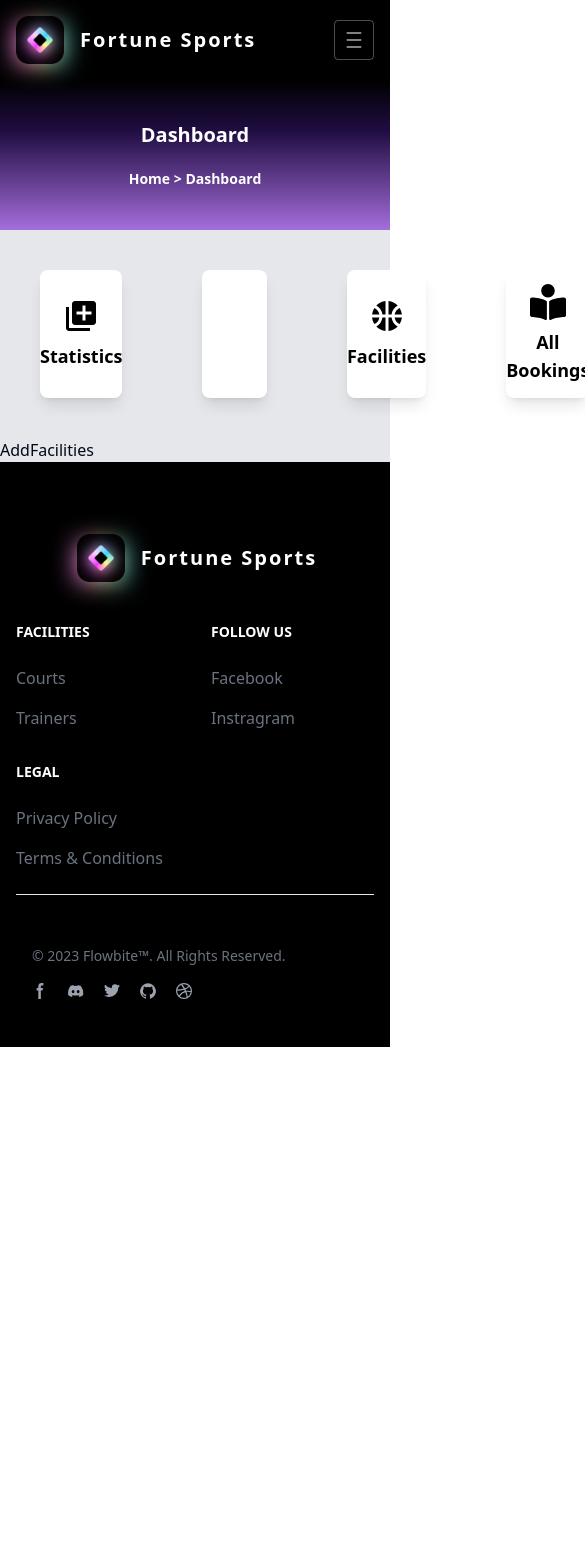
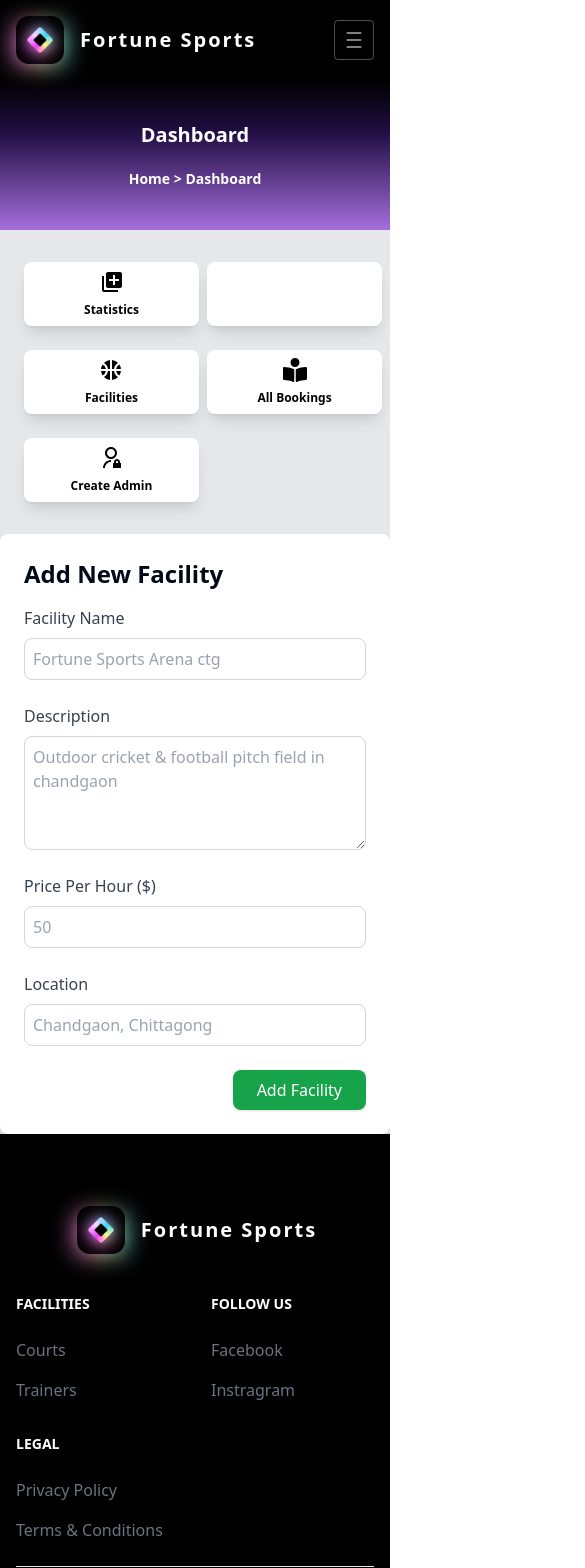
Before and after one commit to AsifAhmedSahil/Fortune-Sports---Sports-Facility-Booking-Platform---React-Tailwind-Magic-UI--Typescript, a React (Vite) app: page /dashboard/add-facilities in a window 390 px wide. Shown: the top 1568 px of the page, 585 px wide, since content can reach past the window. Before the commit the page ends 1047 px from the top, so only its background shows below. Built offline with nearby package versions, Linux system fonts and the light colour scheme.

Commit message:
dashboard layout design

```diff
--- a/src/components/Layout/Dashboard.tsx
+++ b/src/components/Layout/Dashboard.tsx
@@ -5,8 +5,7 @@ import { RootState } from "@/redux/store";
 
 import { NavLink, Outlet } from "react-router-dom";
 import { SlCalender } from "react-icons/sl";
-import { MdAddToPhotos } from "react-icons/md";
-import { MdSportsBasketball } from "react-icons/md";
+import { MdAddToPhotos, MdSportsBasketball } from "react-icons/md";
 import { FaBookReader } from "react-icons/fa";
 import { RiAdminLine } from "react-icons/ri";
 import { CiSettings } from "react-icons/ci";
@@ -14,8 +13,9 @@ import { LiaFileInvoiceDollarSolid } from "react-icons/lia";
 
 const Dashboard = () => {
   const { user } = useAppSelector((state: RootState) => state.user);
+
   return (
-    <div className="w-full">
+    <div className="w-full min-h-screen flex flex-col">
       <Navbar />
 
       <div className="w-full h-[150px] lg:h-[200px] bg-black text-white bg-[linear-gradient(to_bottom,#000,#200D42_34%,#A46EDB_100%)] flex flex-col items-center justify-center">
@@ -27,128 +27,143 @@ const Dashboard = () => {
         </h2>
       </div>
 
-      <div className="bg-gray-200">
-        <div className="max-w-7xl mx-auto flex">
+      <div className="bg-gray-200 flex-1">
+        <div className="w-full lg:w-[70%] lg:mx-auto px-4 py-6">
           {user?.role === "user" ? (
-            <>
+            <div className="grid grid-cols-2 md:grid-cols-3 lg:grid-cols-5 gap-2">
               <NavLink
                 to="/dashboard/my-bookings"
                 className={({ isActive }) =>
-                  `flex items-center justify-center h-32 w-48 m-10 cursor-pointer bg-white rounded-lg shadow-lg transition-transform transform ${
+                  `flex items-center justify-center h-16 lg:h-32 w-full lg:w-48 m-2 lg:m-4 cursor-pointer bg-white rounded-lg shadow-lg transition-transform transform ${
                     isActive ? "bg-green-700 text-white" : "text-black"
                   } hover:shadow-xl hover:scale-105`
                 }
               >
-                <div className="flex flex-col items-center justify-center text-center">
-                  <SlCalender className="text-4xl mb-2" />{" "}
-                  {/* Adjust size as needed */}
-                  <h2 className="text-lg font-semibold">My Bookings</h2>
+                <div className="flex flex-col items-center justify-center text-center p-2 lg:p-4">
+                  <SlCalender className="block lg:hidden text-2xl lg:text-4xl mb-2" />{" "}
+                  {/* Hidden on large screens */}
+                  <h2 className="text-xs lg:text-lg font-semibold">
+                    My Bookings
+                  </h2>
                 </div>
               </NavLink>
               <NavLink
                 to="/dashboard/invoices"
                 className={({ isActive }) =>
-                  `flex items-center justify-center h-32 w-48 m-10 cursor-pointer bg-white rounded-lg shadow-lg transition-transform transform ${
+                  `flex items-center justify-center h-16 lg:h-32 w-full lg:w-48 m-2 lg:m-4 cursor-pointer bg-white rounded-lg shadow-lg transition-transform transform ${
                     isActive ? "bg-green-700 text-white" : "text-black"
                   } hover:shadow-xl hover:scale-105`
                 }
               >
-                <div className="flex flex-col items-center justify-center text-center">
-                  <LiaFileInvoiceDollarSolid className="text-4xl mb-2" />{" "}
-                  {/* Adjust size as needed */}
-                  <h2 className="text-lg font-semibold">Invoices</h2>
+                <div className="flex flex-col items-center justify-center text-center p-2 lg:p-4">
+                  <LiaFileInvoiceDollarSolid className="block lg:hidden text-2xl lg:text-4xl mb-2" />{" "}
+                  {/* Hidden on large screens */}
+                  <h2 className="text-xs lg:text-lg font-semibold">Invoices</h2>
                 </div>
               </NavLink>
               <NavLink
                 to="/dashboard/profile-setting"
                 className={({ isActive }) =>
-                  `flex items-center justify-center h-32 w-48 m-10 cursor-pointer bg-white rounded-lg shadow-lg transition-transform transform ${
+                  `flex items-center justify-center h-16 lg:h-32 w-full lg:w-48 m-2 lg:m-4 cursor-pointer bg-white rounded-lg shadow-lg transition-transform transform ${
                     isActive ? "bg-green-700 text-white" : "text-black"
                   } hover:shadow-xl hover:scale-105`
                 }
               >
-                <div className="flex flex-col items-center justify-center text-center">
-                  <CiSettings className="text-4xl mb-2" />{" "}
-                  {/* Adjust size as needed */}
-                  <h2 className="text-lg font-semibold">Profile Setting</h2>
+                <div className="flex flex-col items-center justify-center text-center p-2 lg:p-4">
+                  <CiSettings className="block lg:hidden text-2xl lg:text-4xl mb-2" />{" "}
+                  {/* Hidden on large screens */}
+                  <h2 className="text-xs lg:text-lg font-semibold">
+                    Profile Setting
+                  </h2>
                 </div>
               </NavLink>
-            </>
+            </div>
           ) : (
-            <>
+            <div className="grid grid-cols-2 md:grid-cols-3 lg:grid-cols-5 gap-2">
               <NavLink
                 to="/dashboard/statistics"
                 className={({ isActive }) =>
-                  `flex items-center justify-center h-32 w-48 m-10 cursor-pointer bg-white rounded-lg shadow-lg transition-transform transform ${
+                  `flex items-center justify-center h-16 lg:h-32 w-full lg:w-48 m-2 lg:m-4 cursor-pointer bg-white rounded-lg shadow-lg transition-transform transform ${
                     isActive ? "bg-green-700 text-white" : "text-black"
                   } hover:shadow-xl hover:scale-105`
                 }
               >
-                <div className="flex flex-col items-center justify-center text-center">
-                  <MdAddToPhotos className="text-4xl mb-2" />{" "}
-                  {/* Adjust size as needed */}
-                  <h2 className="text-lg font-semibold">Statistics</h2>
+                <div className="flex flex-col items-center justify-center text-center p-2 lg:p-4">
+                  <MdAddToPhotos className="block lg:hidden text-2xl lg:text-4xl mb-2" />{" "}
+                  {/* Hidden on large screens */}
+                  <h2 className="text-xs lg:text-lg font-semibold">
+                    Statistics
+                  </h2>
                 </div>
               </NavLink>
               <NavLink
                 to="/dashboard/add-facilities"
                 className={({ isActive }) =>
-                  `flex items-center justify-center h-32 w-48 m-10 cursor-pointer bg-white rounded-lg shadow-lg transition-transform transform ${
+                  `flex items-center justify-center h-16 lg:h-32 w-full lg:w-48 m-2 lg:m-4 cursor-pointer bg-white rounded-lg shadow-lg transition-transform transform ${
                     isActive ? "bg-green-700 text-white" : "text-black"
                   } hover:shadow-xl hover:scale-105`
                 }
               >
-                <div className="flex flex-col items-center justify-center text-center">
-                  <MdAddToPhotos className="text-4xl mb-2" />{" "}
-                  {/* Adjust size as needed */}
-                  <h2 className="text-lg font-semibold">Add Facility</h2>
+                <div className="flex flex-col items-center justify-center text-center p-2 lg:p-4">
+                  <MdAddToPhotos className="block lg:hidden text-2xl lg:text-4xl mb-2" />{" "}
+                  {/* Hidden on large screens */}
+                  <h2 className="text-xs lg:text-lg font-semibold">
+                    Add Facility
+                  </h2>
                 </div>
               </NavLink>
               <NavLink
                 to="/dashboard/get-facilities"
                 className={({ isActive }) =>
-                  `flex items-center justify-center h-32 w-48 m-10 cursor-pointer bg-white rounded-lg shadow-lg transition-transform transform ${
+                  `flex items-center justify-center h-16 lg:h-32 w-full lg:w-48 m-2 lg:m-4 cursor-pointer bg-white rounded-lg shadow-lg transition-transform transform ${
                     isActive ? "bg-green-700 text-white" : "text-black"
                   } hover:shadow-xl hover:scale-105`
                 }
               >
-                <div className="flex flex-col items-center justify-center text-center">
-                  <MdSportsBasketball className="text-4xl mb-2" />{" "}
-                  {/* Adjust size as needed */}
-                  <h2 className="text-lg font-semibold">Facilities</h2>
+                <div className="flex flex-col items-center justify-center text-center p-2 lg:p-4">
+                  <MdSportsBasketball className="block lg:hidden text-2xl lg:text-4xl mb-2" />{" "}
+                  {/* Hidden on large screens */}
+                  <h2 className="text-xs lg:text-lg font-semibold">
+                    Facilities
+                  </h2>
                 </div>
               </NavLink>
               <NavLink
                 to="/dashboard/all-bookings"
                 className={({ isActive }) =>
-                  `flex items-center justify-center h-32 w-48 m-10 cursor-pointer bg-white rounded-lg shadow-lg transition-transform transform ${
+                  `flex items-center justify-center h-16 lg:h-32 w-full lg:w-48 m-2 lg:m-4 cursor-pointer bg-white rounded-lg shadow-lg transition-transform transform ${
                     isActive ? "bg-green-700 text-white" : "text-black"
                   } hover:shadow-xl hover:scale-105`
                 }
               >
-                <div className="flex flex-col items-center justify-center text-center">
-                  <FaBookReader className="text-4xl mb-2" />{" "}
-                  {/* Adjust size as needed */}
-                  <h2 className="text-lg font-semibold">All Bookings</h2>
+                <div className="flex flex-col items-center justify-center text-center p-2 lg:p-4">
+                  <FaBookReader className="block lg:hidden text-2xl lg:text-4xl mb-2" />{" "}
+                  {/* Hidden on large screens */}
+                  <h2 className="text-xs lg:text-lg font-semibold">
+                    All Bookings
+                  </h2>
                 </div>
               </NavLink>
               <NavLink
                 to="/dashboard/add-admin"
                 className={({ isActive }) =>
-                  `flex items-center justify-center h-32 w-48 m-10 cursor-pointer bg-white rounded-lg shadow-lg transition-transform transform ${
+                  `flex items-center justify-center h-16 lg:h-32 w-full lg:w-48 m-2 lg:m-4 cursor-pointer bg-white rounded-lg shadow-lg transition-transform transform ${
                     isActive ? "bg-green-700 text-white" : "text-black"
                   } hover:shadow-xl hover:scale-105`
                 }
               >
-                <div className="flex flex-col items-center justify-center text-center">
-                  <RiAdminLine className="text-4xl mb-2" />{" "}
-                  {/* Adjust size as needed */}
-                  <h2 className="text-lg font-semibold">Create Admin</h2>
+                <div className="flex flex-col items-center justify-center text-center p-2 lg:p-4">
+                  <RiAdminLine className="block lg:hidden text-2xl lg:text-4xl mb-2" />{" "}
+                  {/* Hidden on large screens */}
+                  <h2 className="text-xs lg:text-lg font-semibold">
+                    Create Admin
+                  </h2>
                 </div>
               </NavLink>
-            </>
+            </div>
           )}
         </div>
+
         <div className="flex-1">
           <Outlet />
         </div>
--- a/src/pages/DashboardPages.tsx/AddFacilities.tsx
+++ b/src/pages/DashboardPages.tsx/AddFacilities.tsx
@@ -2,7 +2,82 @@ import React from 'react'
 
 const AddFacilities = () => {
   return (
-    <div>AddFacilities</div>
+    <div className="max-w-4xl mx-auto p-6 bg-white rounded-lg shadow-lg">
+      <h2 className="text-2xl font-semibold mb-4">Add New Facility</h2>
+      <form>
+        <div className="grid gap-6 md:grid-cols-2">
+          {/* Facility Name */}
+          <div className="flex flex-col">
+            <label htmlFor="name" className="mb-2 font-medium text-gray-700">
+              Facility Name
+            </label>
+            <input
+              type="text"
+              id="name"
+              name="name"
+              placeholder="Fortune Sports Arena ctg"
+              className="p-2 border border-gray-300 rounded-lg focus:outline-none focus:ring-2 focus:ring-green-500"
+              required
+            />
+          </div>
+
+          {/* Description */}
+          <div className="flex flex-col">
+            <label htmlFor="description" className="mb-2 font-medium text-gray-700">
+              Description
+            </label>
+            <textarea
+              id="description"
+              name="description"
+              placeholder="Outdoor cricket & football pitch field in chandgaon"
+              rows={4}
+              className="p-2 border border-gray-300 rounded-lg focus:outline-none focus:ring-2 focus:ring-green-500"
+              required
+            />
+          </div>
+
+          {/* Price Per Hour */}
+          <div className="flex flex-col">
+            <label htmlFor="pricePerHour" className="mb-2 font-medium text-gray-700">
+              Price Per Hour ($)
+            </label>
+            <input
+              type="number"
+              id="pricePerHour"
+              name="pricePerHour"
+              placeholder="50"
+              className="p-2 border border-gray-300 rounded-lg focus:outline-none focus:ring-2 focus:ring-green-500"
+              required
+            />
+          </div>
+
+          {/* Location */}
+          <div className="flex flex-col">
+            <label htmlFor="location" className="mb-2 font-medium text-gray-700">
+              Location
+            </label>
+            <input
+              type="text"
+              id="location"
+              name="location"
+              placeholder="Chandgaon, Chittagong"
+              className="p-2 border border-gray-300 rounded-lg focus:outline-none focus:ring-2 focus:ring-green-500"
+              required
+            />
+          </div>
+        </div>
+
+        {/* Submit Button */}
+        <div className="mt-6 flex justify-end">
+          <button
+            type="submit"
+            className="bg-green-600 text-white px-6 py-2 rounded-lg shadow hover:bg-green-700 focus:outline-none focus:ring-2 focus:ring-green-500"
+          >
+            Add Facility
+          </button>
+        </div>
+      </form>
+    </div>
   )
 }
 
```
